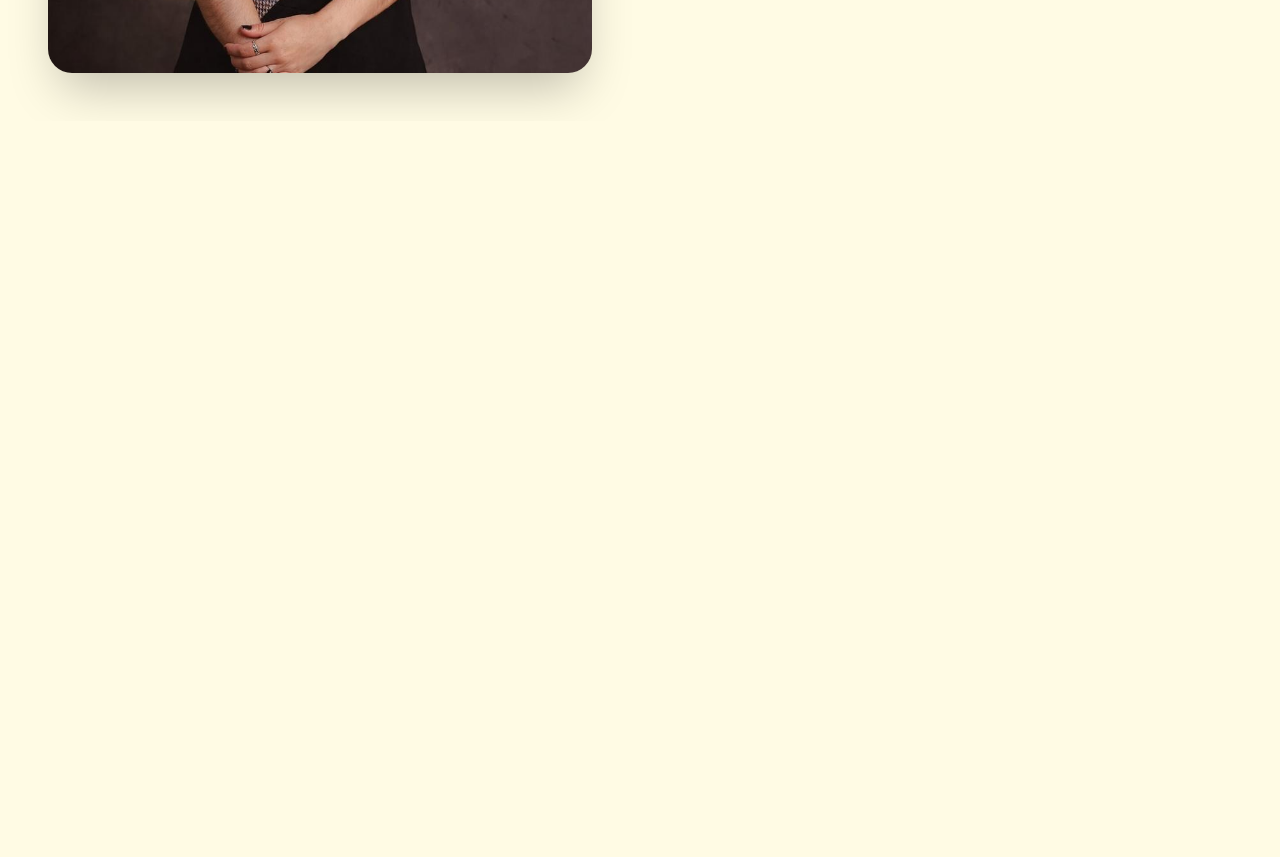
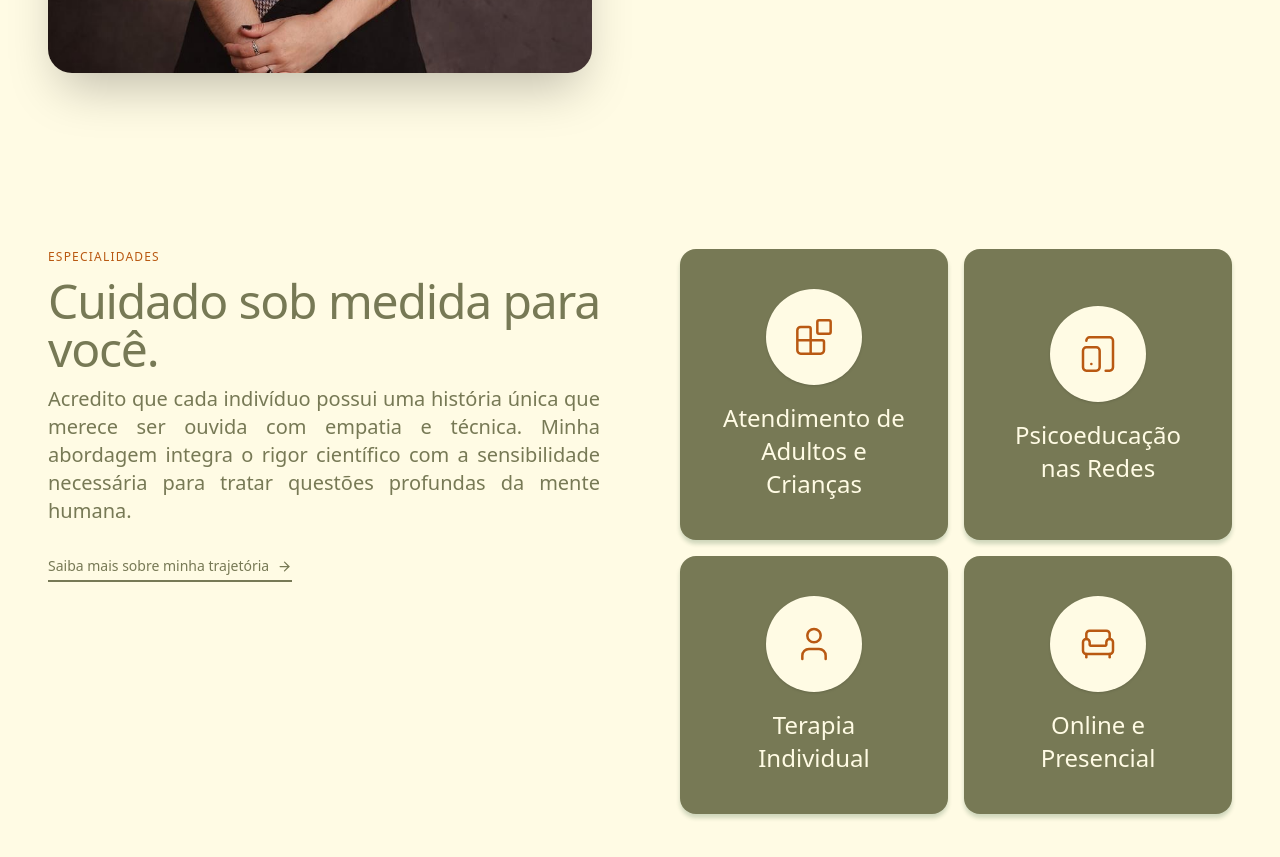
Before and after one commit to mateushedp/portfolio-teo-foss, a Next.js app: page / in a window 1280 px wide. Shown: the part 1400-2257 px from the top of the page. Before the commit the page ends 1521 px from the top, so only its background shows below. Built offline with nearby package versions, Linux system fonts and the light colour scheme.

Commit message:
feat: services section

```diff
--- a/src/app/page.tsx
+++ b/src/app/page.tsx
@@ -1,6 +1,7 @@
 import Header from "@/components/layout/Header";
 import Hero from "@/components/sections/Hero";
 import About from "@/components/sections/About";
+import Services from "@/components/sections/Services";
 
 export default function Home() {
   return (
@@ -8,6 +9,7 @@ export default function Home() {
       <Header />
       <Hero />
       <About />
+      <Services />
     </main>
   );
 }
--- /dev/null
+++ b/src/components/sections/Services.tsx
@@ -0,0 +1,59 @@
+import { ArrowRight, Blocks, TabletSmartphone, User, Armchair } from "lucide-react";
+
+const cards = [
+	{ title: "Atendimento de Adultos e Crianças", icon: Blocks },
+	{ title: "Psicoeducação nas Redes", icon: TabletSmartphone },
+	{ title: "Terapia Individual", icon: User },
+	{ title: "Online e Presencial", icon: Armchair },
+];
+
+export default function Services() {
+	return (
+		<section id="servicos" className="bg-cream">
+			<div className="flex flex-col md:flex-row gap-12 px-6 md:px-12 py-11 md:py-32">
+				<div className="flex flex-col gap-3 md:w-1/2 max-w-[576px]">
+					<span className="text-xs uppercase tracking-widest text-orange-cta">
+						Especialidades
+					</span>
+
+					<h2 className="text-2xl text-center mb-4 md:mb-0 md:text-justify md:text-5xl tracking-tight text-green-brand">
+						Cuidado sob medida para você.
+					</h2>
+
+					<p className="text-base text-justify md:text-xl text-green-brand">
+						Acredito que cada indivíduo possui uma história única que merece ser
+						ouvida com empatia e técnica. Minha abordagem integra o rigor
+						científico com a sensibilidade necessária para tratar questões
+						profundas da mente humana.
+					</p>
+
+					<div className="pt-4">
+						<a
+							href="#"
+							className="inline-flex items-center gap-2 text-sm text-green-brand border-b-2 border-green-brand pb-1 hover:opacity-70 transition-opacity"
+						>
+							Saiba mais sobre minha trajetória
+							<ArrowRight size={15} />
+						</a>
+					</div>
+				</div>
+
+				<div className="grid grid-cols-2 gap-4 md:ml-8 md:w-1/2">
+					{cards.map(({ title, icon: Icon }) => (
+						<div
+							key={title}
+							className="flex flex-col items-center justify-center gap-4 bg-green-brand rounded-2xl p-6 md:p-10 shadow-[0px_4px_4px_rgba(17,72,23,0.2)] text-center"
+						>
+							<div className="flex items-center justify-center w-16 h-16 md:w-24 md:h-24 rounded-full bg-cream shadow-sm shrink-0">
+								<Icon size={40} className="text-orange-cta" strokeWidth={1.5} />
+							</div>
+							<span className="font-headland text-lg md:text-2xl text-cream leading-snug">
+								{title}
+							</span>
+						</div>
+					))}
+				</div>
+			</div>
+		</section >
+	);
+}
```
